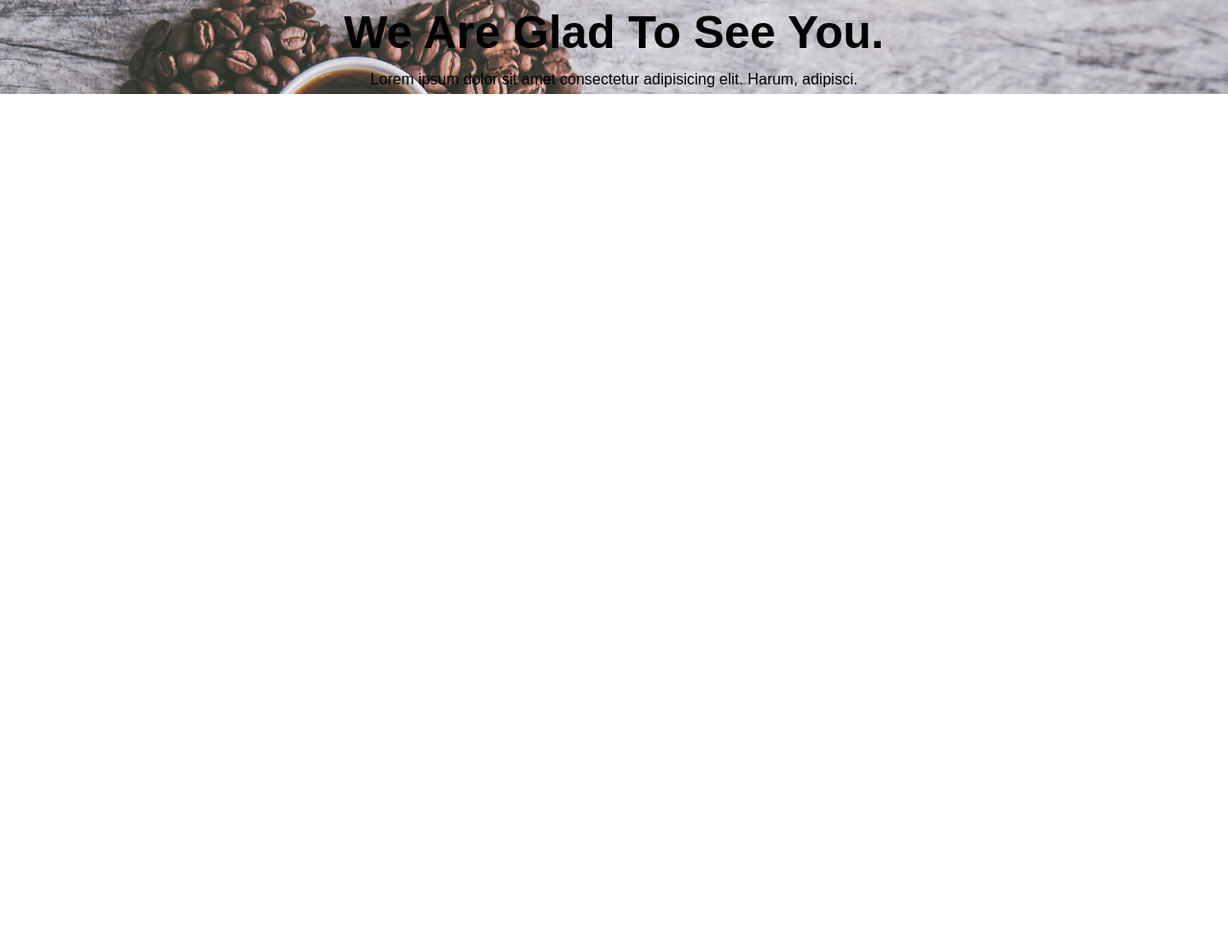
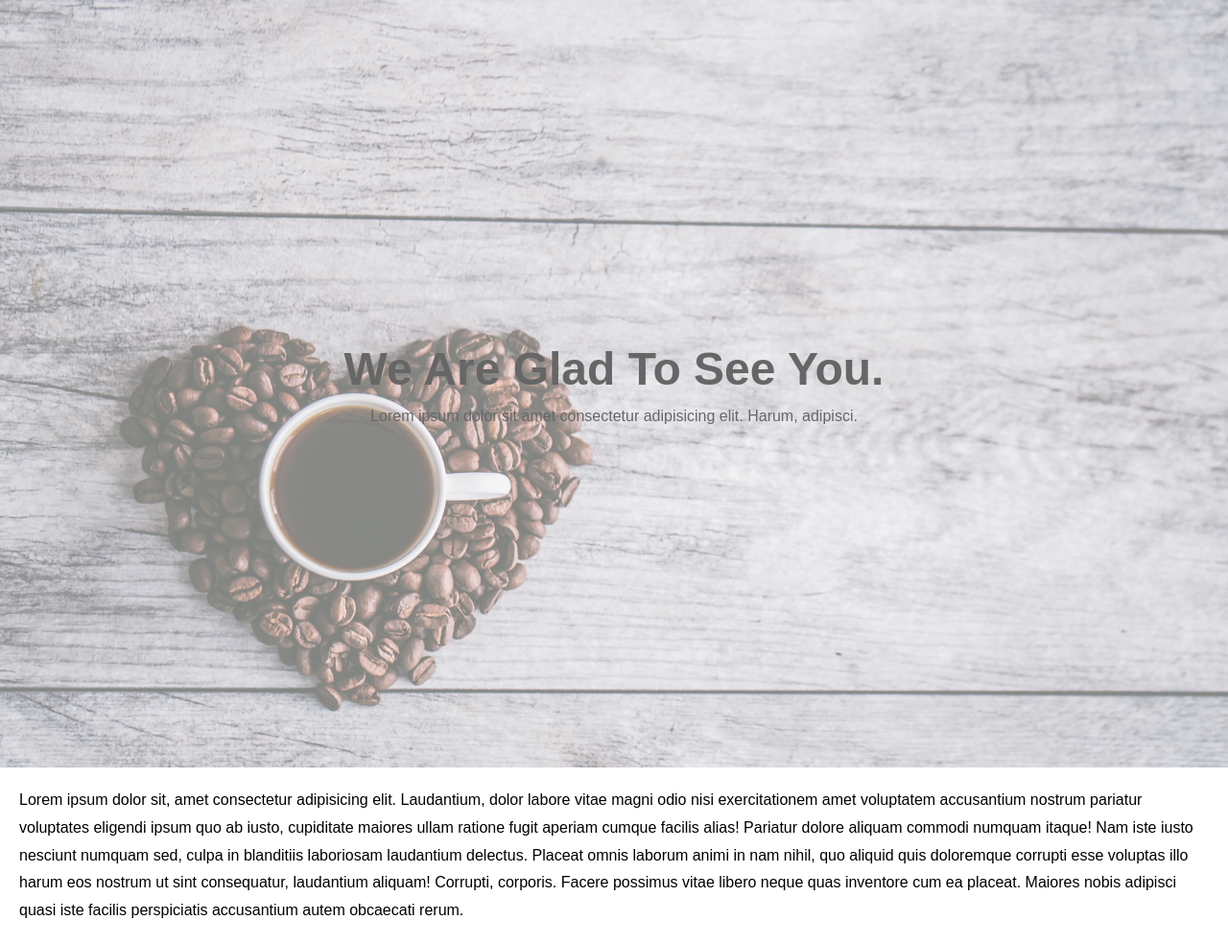
Before and after one commit to johnjarrell/30daycodechallenge, a PHP site: page / in a window 1280 px wide. Shown: the whole page at 96% size. Before the commit the page ends 98 px from the top, so only its background shows below. Run offline with PHP 8.4, Linux system fonts and the light colour scheme.

Commit message:
adding opacity to background image

```diff
--- a/day6/css/style.css
+++ b/day6/css/style.css
@@ -19,10 +19,21 @@ html, body{
   flex-direction: column;
   justify-content: center;
   align-items: center;
-  width: 100%;
-  height: 100%;
+}
+#mast:before{
+  content: '';
+  position: absolute;
+  top: 0;
+  right: 0;
+  left: 0;
+  bottom: 0;
+  /* opacity: 0.8; */
+  background: rgba(255,255,255,0.4);
 }
 #header-content h1{
   font-size: 3rem;
   padding: 20px;
 }
+section.part-a{
+  padding:20px
+}
--- a/day6/index.php
+++ b/day6/index.php
@@ -14,8 +14,10 @@
         <h1>We Are Glad To See You.</h1>
         <p>Lorem ipsum dolor sit amet consectetur adipisicing elit. Harum, adipisci.</p>
       </div>
-
     </header>
+    <section class="part-a">
+      <p>Lorem ipsum dolor sit, amet consectetur adipisicing elit. Laudantium, dolor labore vitae magni odio nisi exercitationem amet voluptatem accusantium nostrum pariatur voluptates eligendi ipsum quo ab iusto, cupiditate maiores ullam ratione fugit aperiam cumque facilis alias! Pariatur dolore aliquam commodi numquam itaque! Nam iste iusto nesciunt numquam sed, culpa in blanditiis laboriosam laudantium delectus. Placeat omnis laborum animi in nam nihil, quo aliquid quis doloremque corrupti esse voluptas illo harum eos nostrum ut sint consequatur, laudantium aliquam! Corrupti, corporis. Facere possimus vitae libero neque quas inventore cum ea placeat. Maiores nobis adipisci quasi iste facilis perspiciatis accusantium autem obcaecati rerum.</p>
+    </section>
   </div>
 </body>
 </html>
```
